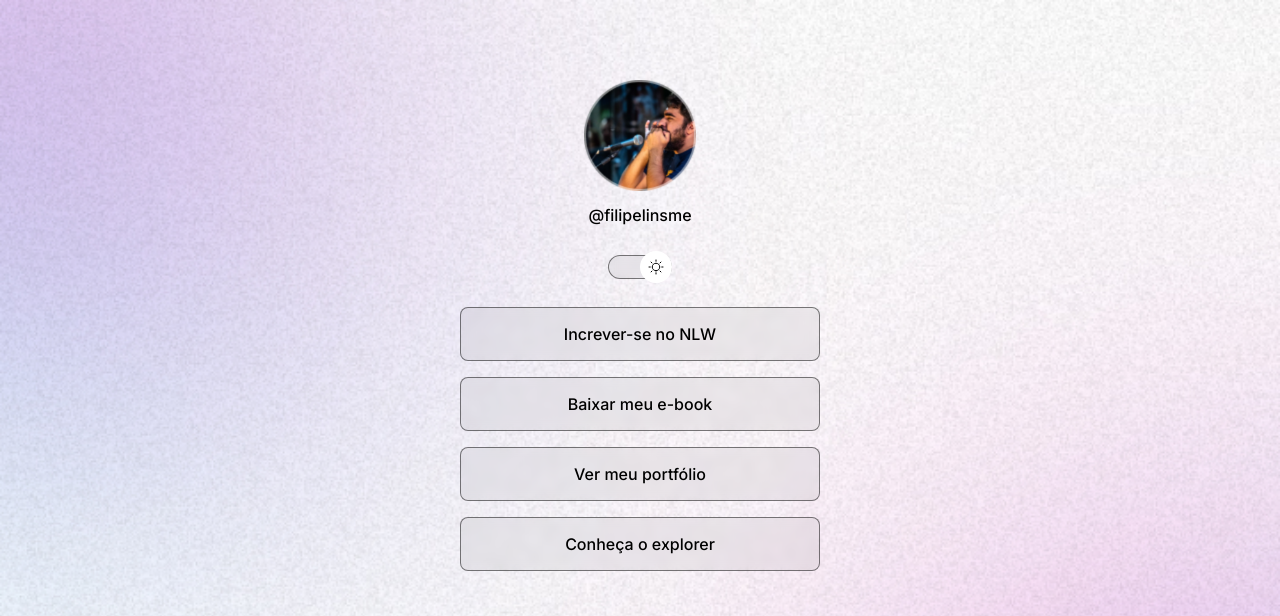
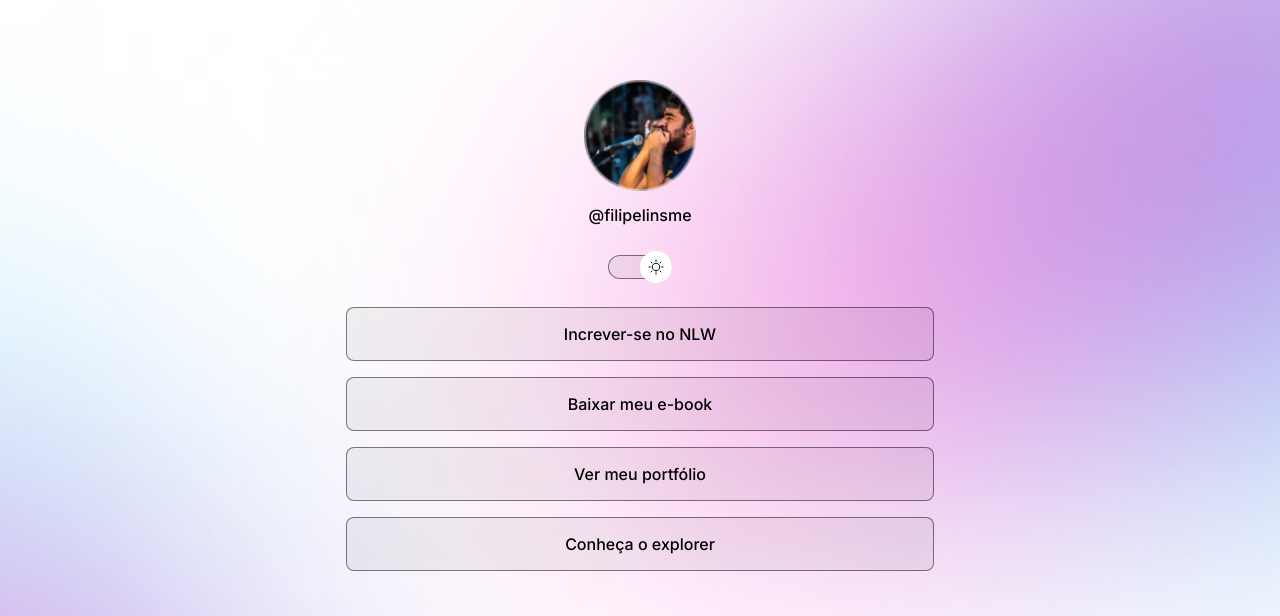
Before and after one commit to filipemlins/rocket-discover-dev-links, a plain HTML site: page index.html in a window 1280 px wide. Shown: the top 616 px of the page. Drawn offline with nearby package versions, Linux system fonts and the light colour scheme.

Commit message:
update readme

```diff
--- a/style.css
+++ b/style.css
@@ -1,5 +1,4 @@
-*
-{
+* {
   margin: 0;
   padding: 0;
   box-sizing: border-box;
@@ -28,17 +27,18 @@
 body {
   /* background color image repeat position/size */
   background: var(--bg-url) no-repeat top center/cover;
+  height: 100vh;
 }
 
 body * {
-    font-family: 'Inter', sans-serif;
+  font-family: "Inter", sans-serif;
   color: var(--text-color);
 }
 
 #container {
-    width: 360px;
+  width: 100%;
   margin: 56px auto 0px;
-
+  max-width: 588px;
 }
 
 #profile {
@@ -57,7 +57,7 @@ body * {
   line-height: 24px;
 }
 /*Switch */
-#switch{
+#switch {
   position: relative;
   width: 64px;
   margin: 4px auto;
@@ -143,3 +143,13 @@ footer {
   text-align: center;
   padding: 24px 0;
 }
+
+/* media queries */
+@media (min-width: 700px) {
+  :root {
+    --bg-url: url(./assets/bg-desktop.jpg);
+  }
+  .light {
+    --bg-url: url(./assets/bg-desktop-light.jpg);
+  }
+}
```
Also changed, not shown: 2 other files. Lines whose indentation alone changed are shown as unchanged.
